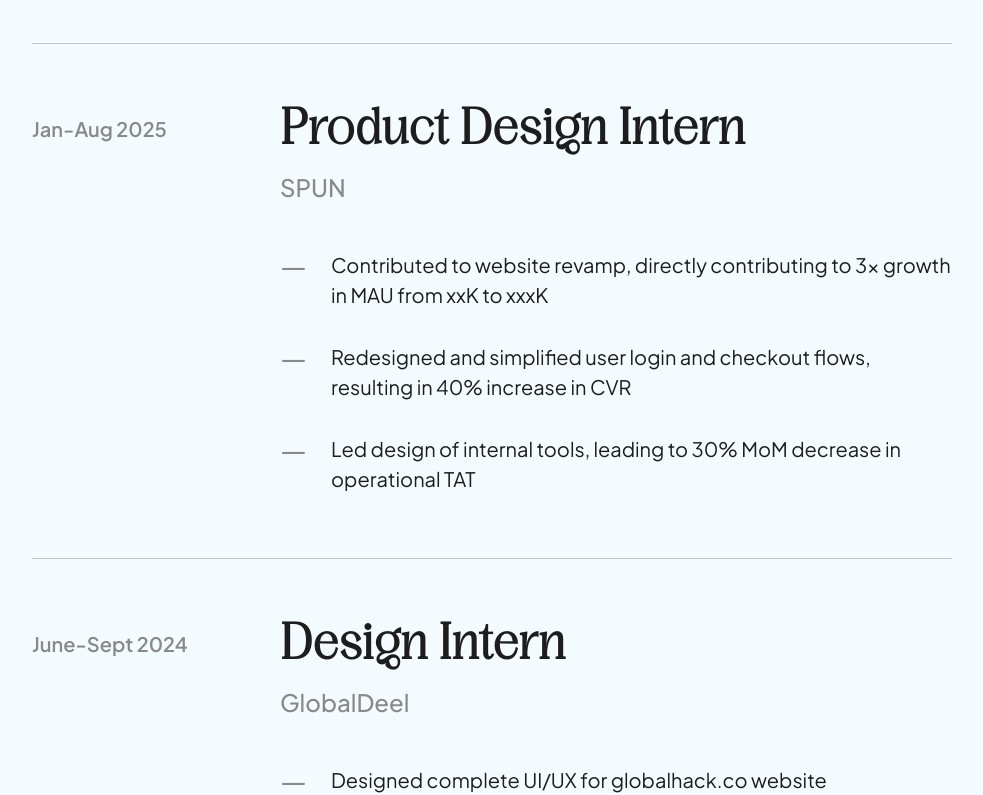
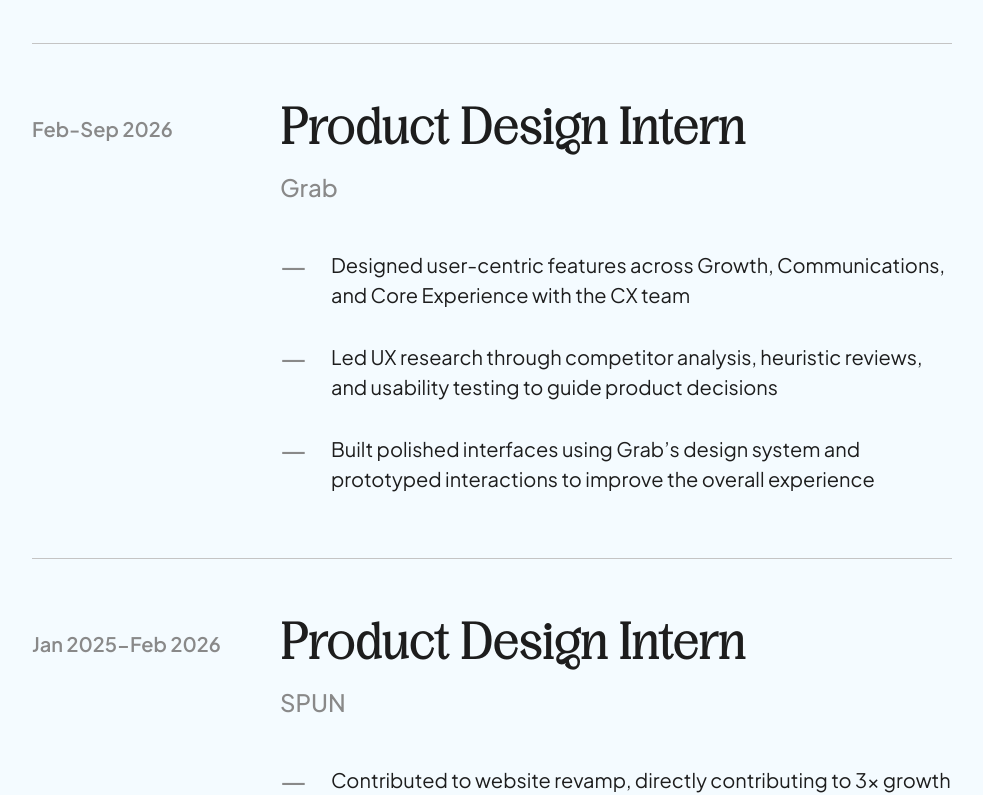
Before and after one commit to widaputri/portfolio, a Next.js app: page / in a window 1280 px wide. Shown: the part 3736-4531 px from the top of the page, without its empty margins (148-1131 px from the left). Built offline with nearby package versions, Linux system fonts and the light colour scheme.

Commit message:
feat: update resume experience

```diff
--- a/app/components/Resume.tsx
+++ b/app/components/Resume.tsx
@@ -12,7 +12,17 @@ interface ExperienceItem {
 
 const experiences: ExperienceItem[] = [
   {
-    date: 'Jan-Aug 2025',
+    date: 'Feb-Sep 2026',
+    title: 'Product Design Intern',
+    company: 'Grab',
+    achievements: [
+      'Designed user-centric features across Growth, Communications, and Core Experience with the CX team',
+      'Led UX research through competitor analysis, heuristic reviews, and usability testing to guide product decisions',
+      'Built polished interfaces using Grab’s design system and prototyped interactions to improve the overall experience'
+    ]
+  },
+  {
+    date: 'Jan 2025-Feb 2026',
     title: 'Product Design Intern',
     company: 'SPUN',
     achievements: [
```
Also changed, not shown: 1 other file (tests, documents, lock files or other folders).
